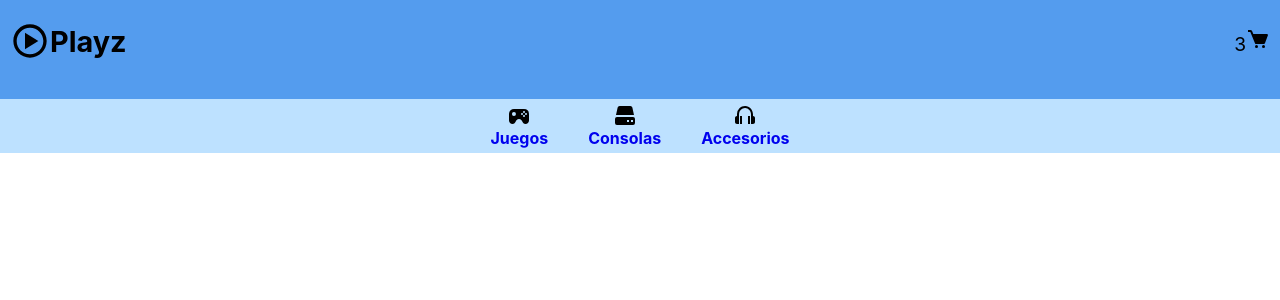
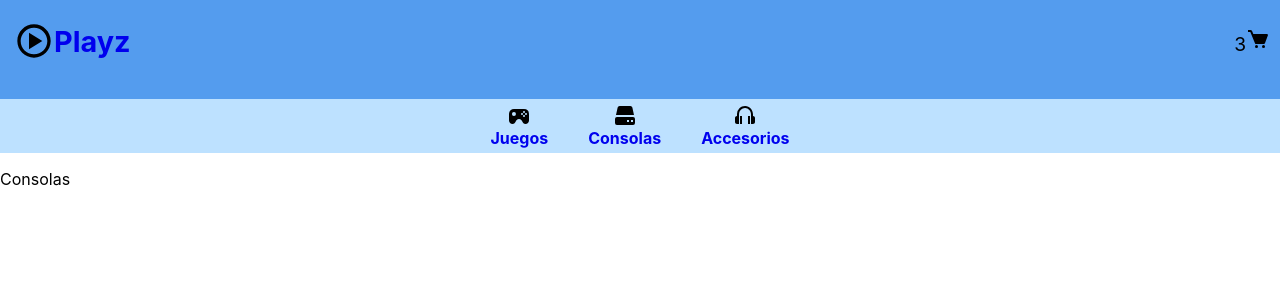
Before and after one commit to ledesmamanu123/ReactJS, a React (Create React App) app: page /Consolas/2 in a window 1280 px wide. Shown: the top 300 px of the page. Built offline with nearby package versions, Linux system fonts and the light colour scheme.

Commit message:
2da Pre-entrega completa

```diff
--- a/src/App.js
+++ b/src/App.js
@@ -1,14 +1,19 @@
 import './App.css';
 import NavBar from './components/NavBar/NavBar';
-import ItemCount from './components/ItemCount/ItemCount';
 import { BrowserRouter, Routes, Route } from 'react-router-dom';
 import Home from './components/Home/Home';
+import Juegos from './components/Juegos/Juegos';
+import Accesorios from './components/Accesorios/Accesorios';
+import Consolas from './components/Consolas/Consolas';
 function App() {
   return (
     <BrowserRouter>
     <NavBar />
     <Routes>
-      <Route exact  path='/' element={Home}/>
+      <Route exact  path='/' element={<Home />}/>
+      <Route exact path='/Juegos/:categoryid' element={<Juegos />}/>
+      <Route exact path='/Consolas/:categoryid' element={<Consolas />}/>
+      <Route exact path='/Accesorios/:categoryid' element={<Accesorios />} />
     </Routes>
     </BrowserRouter>
   )
--- a/src/components/Consolas/Consolas.jsx
+++ b/src/components/Consolas/Consolas.jsx
@@ -0,0 +1,9 @@
+import React from 'react'
+
+const Consolas = () => {
+  return (
+    <div>Consolas</div>
+  )
+}
+
+export default Consolas
--- a/src/components/ItemDetailContainer/ItemDetailContainer.jsx
+++ b/src/components/ItemDetailContainer/ItemDetailContainer.jsx
@@ -3,9 +3,9 @@ import ItemDetail from '../ItemDetail/ItemDetail'
 import { useEffect } from 'react'
 
 const productsDetails =[
-   godOfWar = {id:1, name:"GodOfWar", desc:"Juego de Santa Mónica Studios", price:50, img:"dfvdf"},
-   gtaV = {id:2, name:"GTAV", desc:"Juego deRockstar", price:80, img:"dfvdf"},
-   fifa23 = {id:3, name:"FIFA23", desc:"Juego de EA Sports", price:70, img:"dfvdf"}
+    {id:1, name:"GodOfWar", desc:"Juego de Santa Mónica Studios", price:50, img:"dfvdf"},
+    {id:2, name:"GTAV", desc:"Juego deRockstar", price:80, img:"dfvdf"},
+    {id:3, name:"FIFA23", desc:"Juego de EA Sports", price:70, img:"dfvdf"}
 ]
 useEffect(getItem,[prop])
 const getItem = new Promise((resolve) => {
--- a/src/components/ItemListContainer/ItemListContainer.jsx
+++ b/src/components/ItemListContainer/ItemListContainer.jsx
@@ -3,12 +3,13 @@ import Juegos from '../icons/Juegos';
 import Consolas from '../icons/Consolas';
 import Accesorios from '../icons/Accesorios';
 import ItemList from '../ItemList/ItemList';
+import { Link } from 'react-router-dom';
 import './ItemListContainer.css'
 const ItemListContainer = () => {
     const categories = [
-        {id: 1, name:"Juegos", icon:<Juegos />, path:"/Juegos"},
-        {id: 2, name:"Consolas", icon:<Consolas />, path:"/Consolas"},
-        {id: 3, name:"Accesorios", icon:<Accesorios />, path:"/Accesorios"}
+        {id: 1, name:"Juegos", icon:<Juegos />, href:"/Juegos"},
+        {id: 2, name:"Consolas", icon:<Consolas />, href:"/Consolas"},
+        {id: 3, name:"Accesorios", icon:<Accesorios />, href:"/Accesorios"}
     ];
     const products = [
         {id: 1, title:"Playstation 2", price:800 , description:" segunda consola de videojuegos de Sony", stock: 5, imgUrl:"../#"},
@@ -37,7 +38,7 @@ const ItemListContainer = () => {
     <>
         <ul className='lista_categorias'>
             {categories.map((category, index)=>{
-                return <li className='item_categorias'> {category.icon} <a href={category.path} key={index} id={category.id}>{category.name}</a></li>
+                return <li className='item_categorias'> {category.icon}<Link to={`${category.href}/${category.id}`} key={index} id={category.id}>{category.name}</Link></li>
             })}
         </ul>
     </>
--- a/src/components/Juegos/Juegos.jsx
+++ b/src/components/Juegos/Juegos.jsx
@@ -1,8 +1,11 @@
 import React from 'react'
-
+import { useParams } from 'react-router-dom'
 const Juegos = () => {
+  const {categoryid} = useParams();
   return (
-    <div>Juegos</div>
+    <>
+    <div>Juegos {categoryid}</div>
+    </>
   )
 }
 
--- a/src/components/Title/Title.css
+++ b/src/components/Title/Title.css
@@ -1,4 +1,5 @@
 .container_titulo{
+    text-decoration: none;
     display: flex;
     align-items: center;
 }
--- a/src/components/Title/Title.jsx
+++ b/src/components/Title/Title.jsx
@@ -3,10 +3,12 @@ import './Title.css'
 import Playz from '../icons/Playz'
 const Title = ({name}) => {
   return (
-    <div className='container_titulo'>
+    <a href="/">
+      <div className='container_titulo'>
         <Playz />
         <h1 className='titulos'>{name}</h1>
-    </div>
+      </div>
+    </a>
   )
 }
 
```
